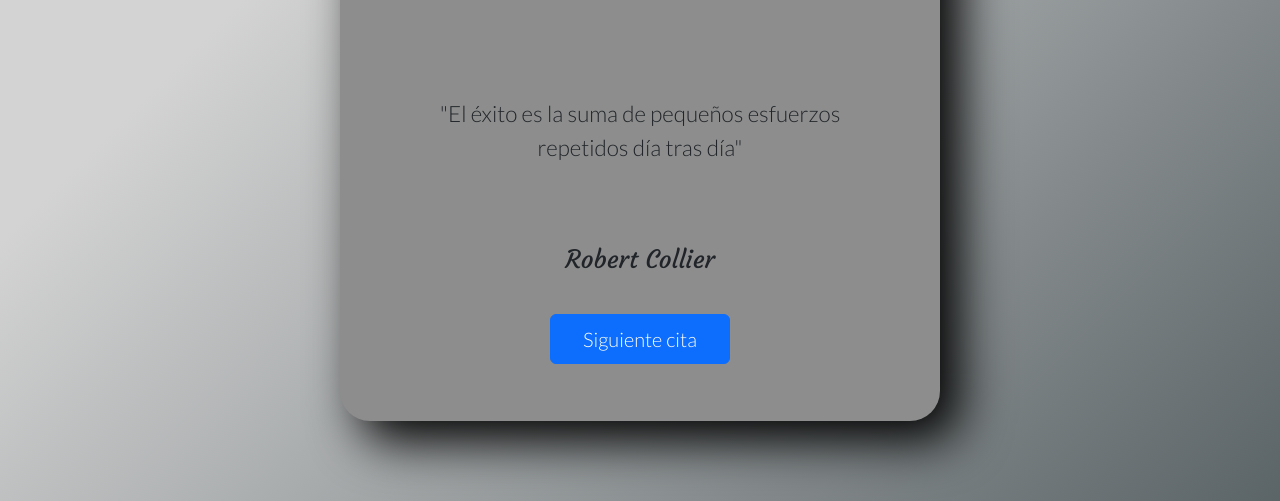
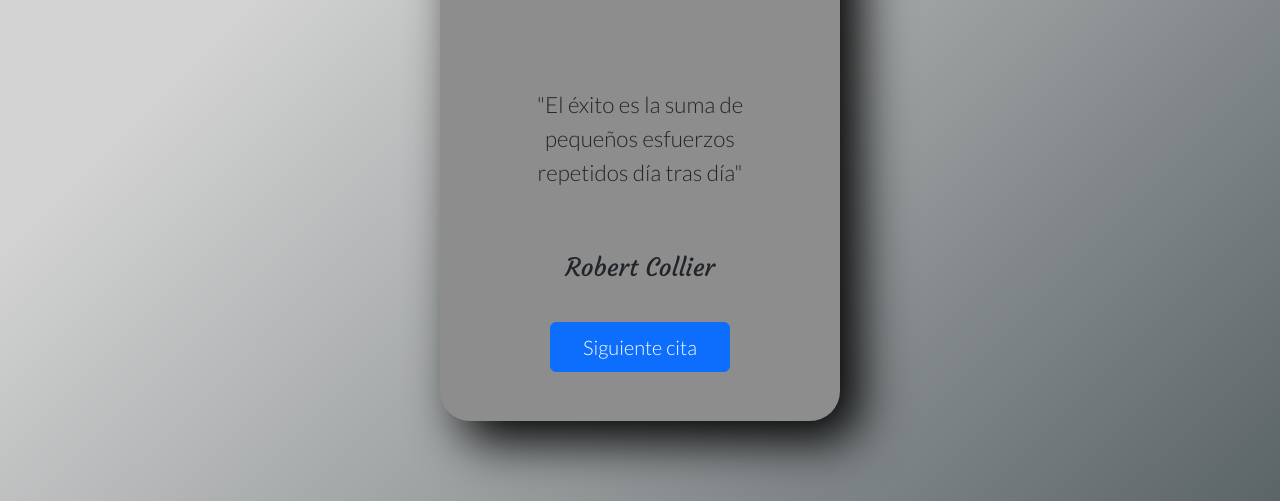
Before and after one commit to francoeromero/quotes-random, a plain HTML site: page index.html in a window 1280 px wide. Shown: the part 299-800 px from the top of the page. Drawn offline with nearby package versions, Linux system fonts and the light colour scheme.

Commit message:
quotes random

```diff
--- a/styles.css
+++ b/styles.css
@@ -62,10 +62,10 @@ body {
 }
 
 .contenedor{
-    width: 80vw;
-    height: 80vh;
-    max-width: 600px;
-    min-width: 500px;
+    width: 25rem;
+    height: 40rem;
+    /* max-width: 600px;
+    min-width: 500px; */
     padding: 20px;
     background: rgb(141, 141, 141);
     box-shadow: 20px 20px 50px black;
```
